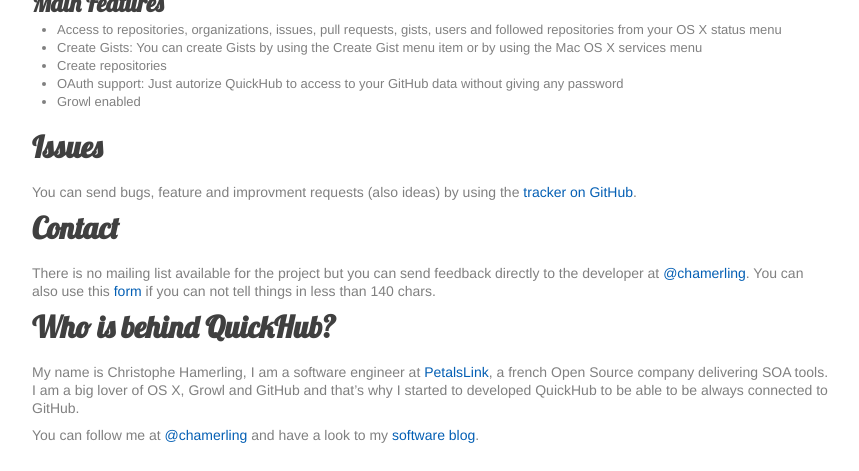
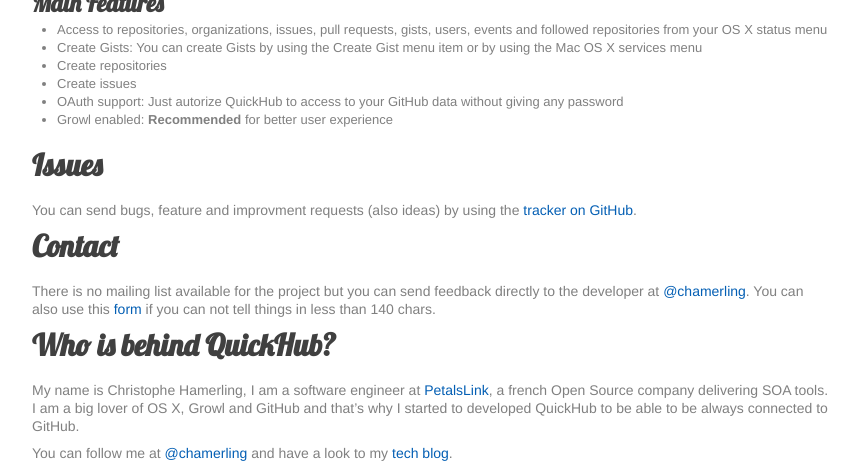
Before and after one commit to chamerling/QuickHubApp, a Jekyll site: the page built from pages/documentation.md, in a window 1280 px wide and 958 px high, cut to the strip 487-958 px from the top of the window. Shown: the whole strip, without its empty margins (208-1067 px from the left). Built offline with Jekyll 4.4.1, drawn with Linux system fonts in a browser that asks for light colours; nearby versions of some CDN libraries; Markdown is read by kramdown in place of the engine named in the settings; comment, search, counter and statistics services are not loaded.

Commit message:
Update for 1.6

```diff
--- a/pages/documentation.md
+++ b/pages/documentation.md
@@ -9,11 +9,12 @@
 <img src="http://f.cl.ly/items/2C3w2e2N0o3B3s161b0n/quickhub-documentation.png"/>
 
 ## Main Features
-- Access to repositories, organizations, issues, pull requests, gists, users and followed repositories from your OS X status menu
+- Access to repositories, organizations, issues, pull requests, gists, users, events and followed repositories from your OS X status menu
 - Create Gists: You can create Gists by using the Create Gist menu item or by using the Mac OS X services menu
 - Create repositories
+- Create issues
 - OAuth support: Just autorize QuickHub to access to your GitHub data without giving any password
-- Growl enabled
+- Growl enabled: **Recommended** for better user experience
 
 # Issues
 You can send bugs, feature and improvment requests (also ideas) by using the [tracker on GitHub](https://github.com/chamerling/QuickHubApp/issues).
@@ -24,4 +25,4 @@
 # Who is behind QuickHub?
 My name is Christophe Hamerling, I am a software engineer at [PetalsLink](http://petalslink.com/), a french Open Source company delivering SOA tools. I am a big lover of OS X, Growl and GitHub and that's why I started to developed QuickHub to be able to be always connected to GitHub.
 
-You can follow me at [@chamerling](http://twitter.com/chamerling) and have a look to my [software blog](http://chamerling.org/).
+You can follow me at [@chamerling](http://twitter.com/chamerling) and have a look to my [tech blog](http://chamerling.org/).
```
Also changed, not shown: index.html (+6 -6 lines), pages/releasenotes.md (+8 -0 lines).
